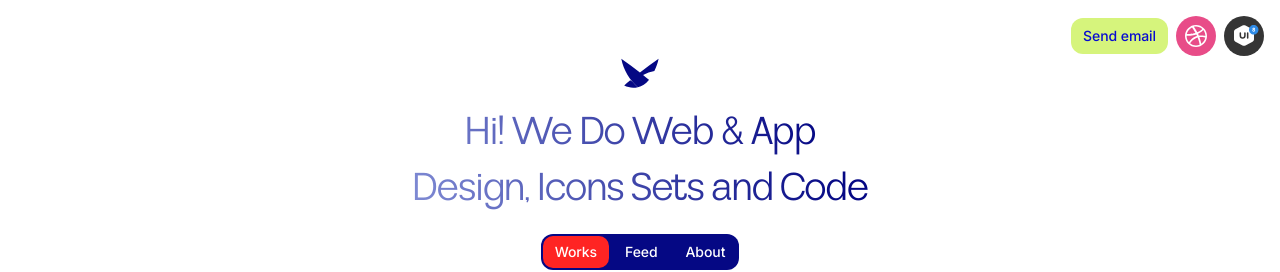
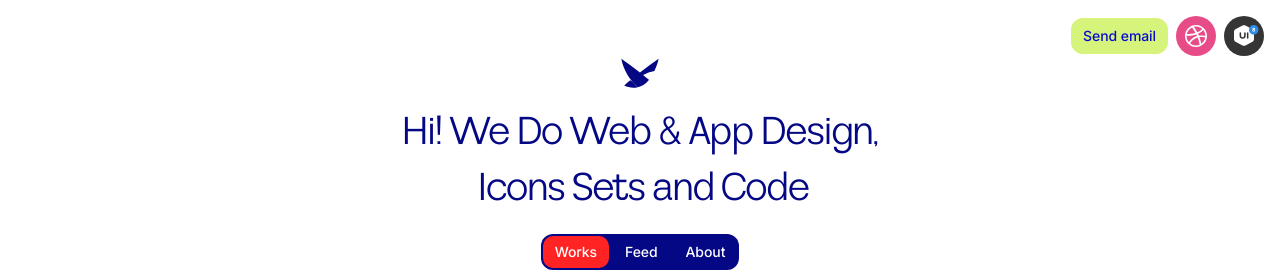
Before and after one commit to vito57/yasktailwind2, a Next.js app: page / in a window 1280 px wide. Shown: the top 272 px of the page. Built offline with nearby package versions, Linux system fonts and the light colour scheme.

Commit message:
text balance on h1

```diff
--- a/app/components/client.tsx
+++ b/app/components/client.tsx
@@ -170,7 +170,7 @@ export function Jumbo({ datas }: JumboProps) {
   return (
     <h1
       key={pathname}
-      className="lg:text-4xl font-display text-balance text-3xl mx-auto max-w-xl antialiased gradientMe text-transparent bg-clip-text bg-[size:700px_700px] bg-center animate-fadeIn"
+      className="lg:text-4xl font-display whitespace-pre-wrap text-3xl mx-auto max-w-xl antialiased animate-fadeIn"
     >
       {title.title}
     </h1>
--- a/app/main.json
+++ b/app/main.json
@@ -1,17 +1,17 @@
 [
   {
     "name": "Works",
-    "title": "Hi! We Do Web & App Design, Icons Sets and Code",
+    "title": "Hi! We Do Web & App Design,\n Icons Sets and Code",
     "href": "/"
   },
   {
     "name": "Feed",
-    "title": "We are Happy to Share Design Ideas and Freebies",
+    "title": "We are Happy to Share\n Design Ideas and Freebies",
     "href": "/feed"
   },
   {
     "name": "About",
-    "title": "Nice to Meet You! Let's Introduce Ourselves",
+    "title": "Nice to Meet You!\n Let's Introduce Ourselves",
     "href": "/about"
   }
 ]
```
